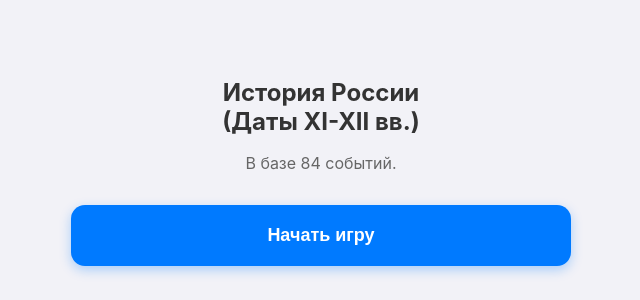
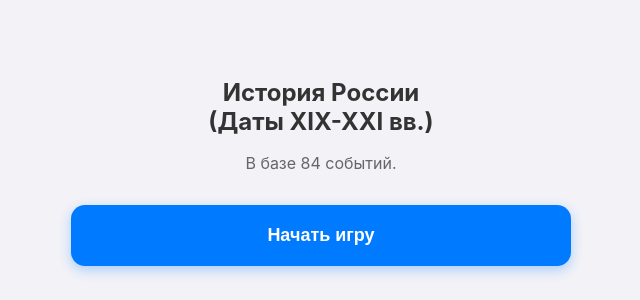
Before and after one commit to kaffichan/kaffichan.github.io, a Jekyll site: the page histtest_2/index.html, which Jekyll copies as it is, in a window 1280 px wide. Shown: the part 286-586 px from the top of the page, without its empty margins (319-959 px from the left). Built offline with Jekyll 4.4.1, drawn with Linux system fonts in a browser that asks for light colours.

Commit message:
Update index.html

```diff
--- a/histtest_2/index.html
+++ b/histtest_2/index.html
@@ -74,7 +74,7 @@
 
         .options-grid {
             display: grid;
-            grid-template-columns: 1fr 1fr;
+            grid-template-columns: 1fr;
             gap: 12px;
         }
 
@@ -82,8 +82,8 @@
             background: var(--card-bg);
             border: 2px solid transparent;
             border-radius: 14px;
-            padding: 15px 5px;
-            font-size: 16px;
+            padding: 15px 15px;
+            font-size: 15px;
             font-weight: 600;
             color: var(--primary);
             cursor: pointer;
@@ -133,7 +133,7 @@
     <div class="container">
 
         <div id="start-screen" class="start-content">
-            <h1>История России<br>(Даты XI-XII вв.)</h1>
+            <h1>История России<br>(Даты XIX-XXI вв.)</h1>
             <div class="welcome-text">В базе 84 событий.<br></div>
             <button class="btn-main" onclick="startGame()">Начать игру</button>
         </div>
@@ -144,11 +144,9 @@
                 <span id="score-text">Ошибок: 0</span>
             </div>
 
-            <div class="card" id="question-text">
-                </div>
+            <div class="card" id="question-text"></div>
 
-            <div class="options-grid" id="options-container">
-                </div>
+            <div class="options-grid" id="options-container"></div>
         </div>
 
         <div id="end-screen" class="hidden">
@@ -311,7 +311,7 @@
             options.forEach(opt => {
                 const btn = document.createElement('button');
                 btn.innerText = opt;
-                btn.onclick = () => checkAnswer(btn, opt, currentData.d);
+                btn.onclick = () => checkAnswer(btn, opt, currentData.t);
                 optionsContainer.appendChild(btn);
             });
         }
```
Also changed, not shown: other parts of histtest_2/index.html (+8 -6 lines).
